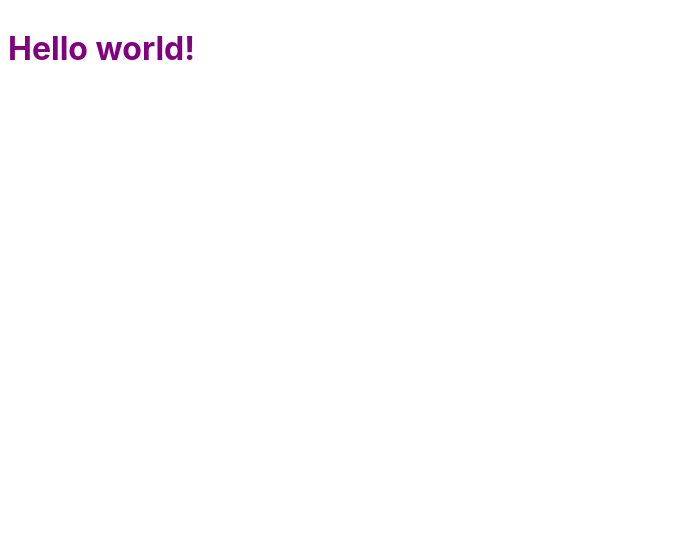
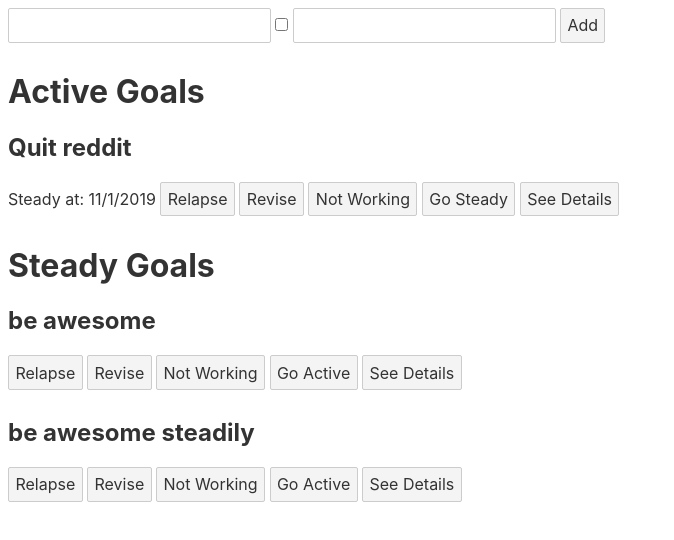
Before and after one commit to oatmeaI/friends, a Svelte app: page / in a window 1280 px wide. Shown: the top 540 px of the page, without its empty margins (0-674 px from the left). Built offline with nearby package versions, Linux system fonts and the light colour scheme.

Commit message:
Mad scientist shit

```diff
--- a/public/index.html
+++ b/public/index.html
@@ -1,18 +1,17 @@
-<!doctype html>
+<!DOCTYPE html>
 <html>
-<head>
-	<meta charset='utf8'>
-	<meta name='viewport' content='width=device-width'>
+  <head>
+    <meta charset="utf8" />
+    <meta name="viewport" content="width=device-width" />
 
-	<title>Svelte app</title>
+    <title>Svelte app</title>
 
-	<link rel='icon' type='image/png' href='/favicon.png'>
-	<link rel='stylesheet' href='/global.css'>
-	<link rel='stylesheet' href='/bundle.css'>
+    <link rel="icon" type="image/png" href="/favicon.png" />
+    <link rel="stylesheet" href="/global.css" />
+    <link rel="stylesheet" href="/bundle.css" />
 
-	<script defer src='/bundle.js'></script>
-</head>
+    <script defer src="/bundle.js"></script>
+  </head>
 
-<body>
-</body>
+  <body></body>
 </html>
--- a/src/App.svelte
+++ b/src/App.svelte
@@ -1,11 +1,194 @@
 <script>
-	export let name;
+  // TODO - break this up into components
+  // TODO - typescript??
+  // TODO - persist data - maybe start with localstorage, build persistence layer, then consider how to move forward
+  // TODO - date helpers
+  // Persist locally & allow data porting & cloud sync would be rad
+
+  let appStore = {
+    view: "all",
+    selectedGoal: null
+  };
+
+  let goalStore = [
+    {
+      steadyDate: new Date("11/01/2019"),
+      steadyOverride: false,
+      name: "Quit reddit",
+      relapses: 0,
+      lastRelapse: null,
+      bestStreak: 10,
+      id: 1
+    },
+    {
+      steadyDate: new Date("11/01/2019"),
+      steadyOverride: true,
+      name: "be awesome",
+      relapses: 0,
+      lastRelapse: null,
+      bestStreak: 10,
+      id: 2
+    },
+    {
+      steadyDate: new Date("08/01/2019"),
+      steadyOverride: false,
+      name: "be awesome steadily",
+      relapses: 0,
+      lastRelapse: null,
+      bestStreak: 10,
+      id: 3
+    }
+  ];
+
+  let inputState = {
+    steadyDate: "",
+    name: "",
+    steadyOverride: false
+  };
+
+  let nameInput, steadyInput, steadyDateInput, editNameInput;
+
+  const relapseGoal = goal => {
+    const today = new Date();
+    const index = goalStore.findIndex(
+      currentGoal => currentGoal.id === goal.id
+    );
+    goalStore[index] = {
+      ...goalStore[index],
+      relapses: goalStore[index] + 1,
+      steadyOverride: false,
+      steadyDate: new Date(today.setTime(today.getTime() + 7 * 86400000)),
+      lastRelapse: new Date()
+    };
+  };
+
+  const deleteGoal = goal => {
+    goalStore = goalStore.filter(currentGoal => currentGoal !== goal);
+  };
+
+  const editGoal = goal => {
+    appStore = {
+      ...appStore,
+      view: "edit",
+      selectedGoal: goal.id
+    };
+  };
+
+  const saveGoal = goal => {
+    const index = goalStore.findIndex(
+      goal => goal.id === appStore.selectedGoal
+    );
+    goalStore[index] = {
+      ...goalStore[index],
+      name: editNameInput.value
+    };
+    editNameInput.value = "";
+    seeMain();
+  };
+
+  const seeMain = () => {
+    appStore = {
+      ...appStore,
+      view: "all",
+      selectedGoal: null
+    };
+  };
+
+  const goSteady = goal => {
+    const index = goalStore.indexOf(goal);
+    goalStore[index] = {
+      ...goalStore[index],
+      steadyOverride: true
+    };
+  };
+
+  const goActive = goal => {
+    const today = new Date();
+    const index = goalStore.indexOf(goal);
+    goalStore[index] = {
+      ...goalStore[index],
+      steadyOverride: false,
+      steadyDate: new Date(today.setTime(today.getTime() + 7 * 86400000))
+    };
+  };
+
+  const createGoal = () => {
+    const today = new Date();
+    const newGoal = {
+      steadyDate: new Date(
+        inputState.steadyDate || today.setTime(today.getTime() + 7 * 86400000)
+      ),
+      steadyOverride: inputState.steady || false,
+      name: inputState.name,
+      relapses: 0,
+      lastRelapse: null,
+      bestStreak: 0,
+      id: btoa(Math.random()).substring(0, 12)
+    };
+    goalStore = [...goalStore, newGoal];
+    console.log(goalStore);
+    nameInput.value = "";
+    steadyInput.value = false;
+    steadyDateInput.value = "";
+  };
+
+  const seeDetails = goal => {
+    appStore = {
+      ...appStore,
+      view: "detail",
+      selectedGoal: goal.id
+    };
+  };
+  const today = new Date();
+  let allGoals, activeGoals, steadyGoals, selectedGoal;
+
+  $: {
+    activeGoals = goalStore.filter(
+      goal => !goal.steadyOverride && goal.steadyDate > today
+    );
+    steadyGoals = goalStore.filter(
+      goal => goal.steadyOverride || goal.steadyDate < new Date()
+    );
+    selectedGoal = goalStore.find(goal => goal.id === appStore.selectedGoal);
+  }
 </script>
 
-<style>
-	h1 {
-		color: purple;
-	}
-</style>
+{#if appStore.view === 'all'}
+  <input type="text" bind:this={nameInput} bind:value={inputState.name} />
+  <input
+    type="checkbox"
+    bind:this={steadyInput}
+    bind:value={inputState.steadyOverride} />
+  <input
+    type="text"
+    bind:this={steadyDateInput}
+    bind:value={inputState.steadyDate} />
+  <button on:click={() => createGoal()}>Add</button>
 
-<h1>Hello {name}!</h1>
+  <h1>Active Goals</h1>
+  {#each activeGoals as goal, index (goal.id)}
+    <h2>{goal.name}</h2>
+    Steady at: {goal.steadyDate.toLocaleDateString()}
+    <button on:click={() => relapseGoal(goal)}>Relapse</button>
+    <button on:click={() => editGoal(goal)}>Revise</button>
+    <button on:click={() => deleteGoal(goal)}>Not Working</button>
+    <button on:click={() => goSteady(goal)}>Go Steady</button>
+    <button on:click={() => seeDetails(goal)}>See Details</button>
+  {/each}
+
+  <h1>Steady Goals</h1>
+  {#each steadyGoals as goal, index (goal.id)}
+    <h2>{goal.name}</h2>
+    <button on:click={() => relapseGoal(goal)}>Relapse</button>
+    <button on:click={() => editGoal(goal)}>Revise</button>
+    <button on:click={() => deleteGoal(goal)}>Not Working</button>
+    <button on:click={() => goActive(goal)}>Go Active</button>
+    <button on:click={() => seeDetails(goal)}>See Details</button>
+  {/each}
+{:else if appStore.view === 'edit'}
+  <input type="text" bind:this={editNameInput} value={selectedGoal.name} />
+  <button on:click={saveGoal}>Save</button>
+{:else if appStore.view === 'detail'}
+  <h1>{selectedGoal.name}</h1>
+  <button on:click={seeMain}>Back</button>
+{/if}
--- a/src/main.js
+++ b/src/main.js
@@ -1,10 +1,5 @@
-import App from './App.svelte';
+import App from "./App.svelte";
 
-const app = new App({
-	target: document.body,
-	props: {
-		name: 'world'
-	}
+window.app = new App({
+  target: document.body
 });
-
-export default app;
```
